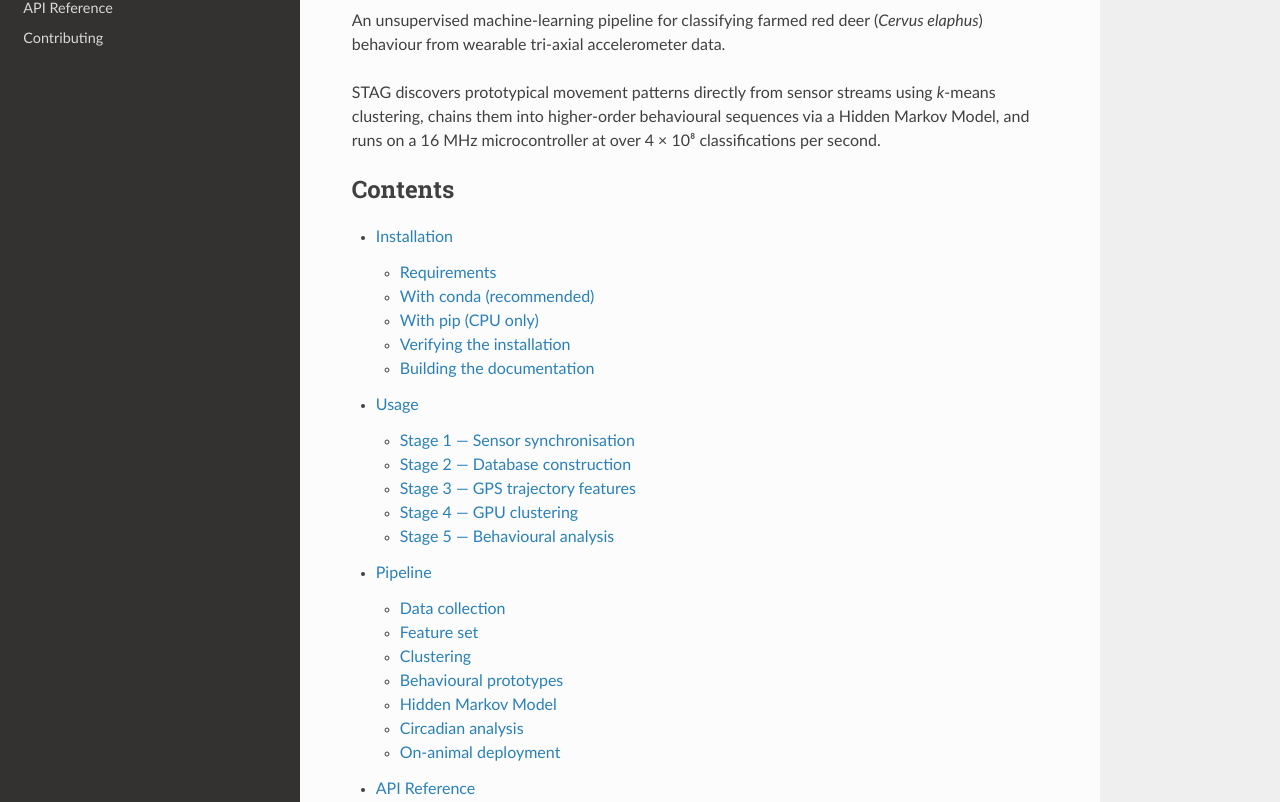
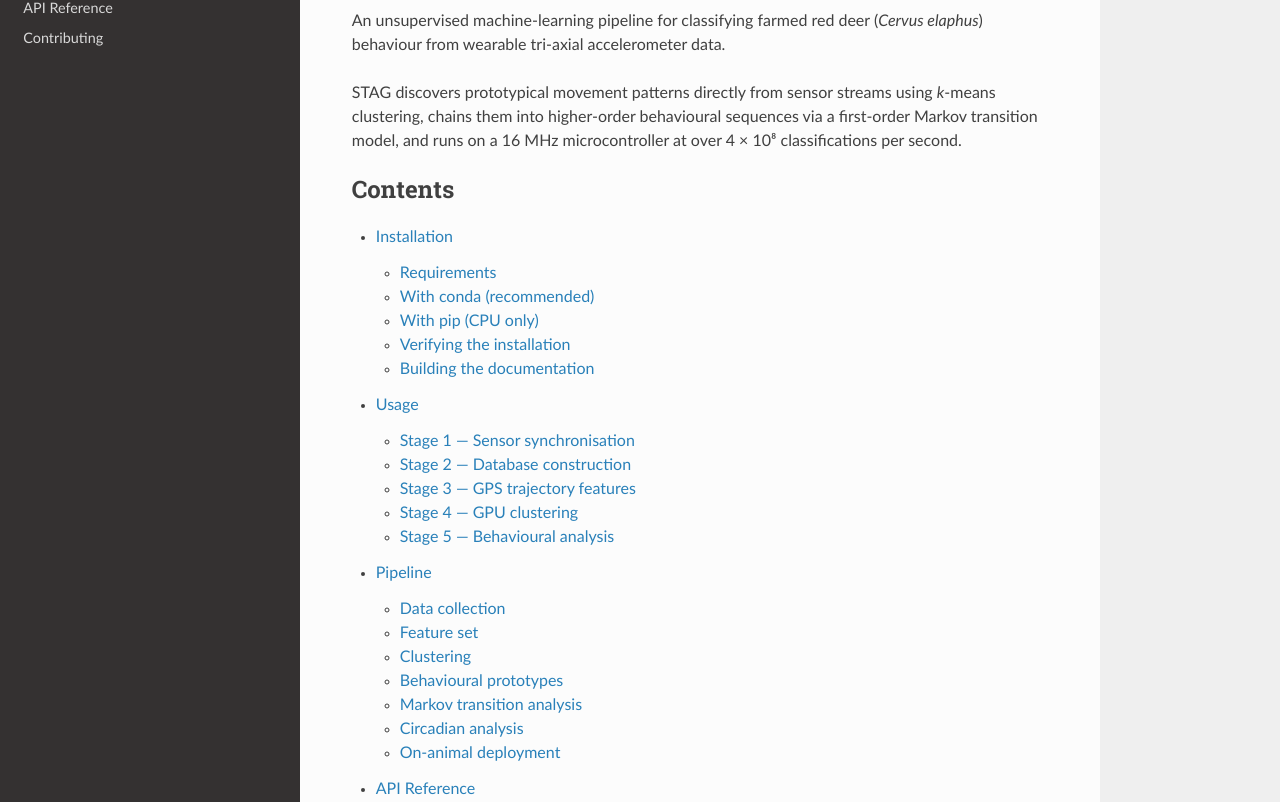
Before and after one commit to zerotonin/stag, a Sphinx documentation site: the page built from docs/index.rst, in a window 1280 px wide and 1400 px high. Shown: the part 232-1034 px from the top of the window. Built offline with Sphinx 7.4.7 and the Read the Docs theme 3.1.0, drawn with Linux system fonts in a browser that asks for light colours.

Commit message:
refactor(stag): rename HMM → Markov across code, docs, citations
All three reviewers independently raised the HMM-vs-first-order-Markov
terminology confusion (R1 #6/7, R2 #3, R3 §8(2)).  The analysis
performed in this manuscript is a first-order Markov transition
analysis of an observed prototype-label sequence — there are no
latent states.  The "HMM" label was causing the wrong methodological
intuition in three independent reads, so we adopt the accurate name
globally:

  README.md          - opening summary + pipeline table
                       + repository-structure description
  docs/index.rst     - landing page summary
  docs/pipeline.rst  - section header "Hidden Markov Model"
                       → "Markov transition analysis"
  CITATION.cff       - keywords list
  pyproject.toml     - keywords list

The discussion section will retain an explicit one-sentence pointer
that grouping observed prototypes under latent "irritation" / "fly
avoidance" states would be a proper-HMM extension and is flagged
as future work (per R2 #3).

```diff
--- a/docs/index.rst
+++ b/docs/index.rst
@@ -9,8 +9,8 @@ An unsupervised machine-learning pipeline for classifying farmed red deer
 
 STAG discovers prototypical movement patterns directly from sensor streams
 using *k*-means clustering, chains them into higher-order behavioural
-sequences via a Hidden Markov Model, and runs on a 16 MHz microcontroller
-at over 4 × 10⁸ classifications per second.
+sequences via a first-order Markov transition model, and runs on a 16 MHz
+microcontroller at over 4 × 10⁸ classifications per second.
 
 .. toctree::
    :maxdepth: 2
--- a/docs/pipeline.rst
+++ b/docs/pipeline.rst
@@ -66,8 +66,8 @@ The eight prototypical movements (PM₀–PM₇) fall into three categories:
 - **Ear flicks** (PM₂, PM₄, PM₅) — rapid ear movements in response to
   irritants (e.g. flies), each < 1 s.
 
-Hidden Markov Model
--------------------
+Markov transition analysis
+--------------------------
 
 The prototype label sequence is modelled as a first-order Markov chain.
 **Super-prototypes** are frequent triplets of successive labels exceeding
--- a/pyproject.toml
+++ b/pyproject.toml
@@ -17,7 +17,7 @@ authors = [
 keywords = [
     "accelerometer",
     "behaviour-classification",
-    "hidden-markov-model",
+    "markov-transition-model",
     "deer",
     "precision-livestock-farming",
     "unsupervised-learning",
```
Also changed, not shown: README.md (+5 -5 lines), 1 other file.
